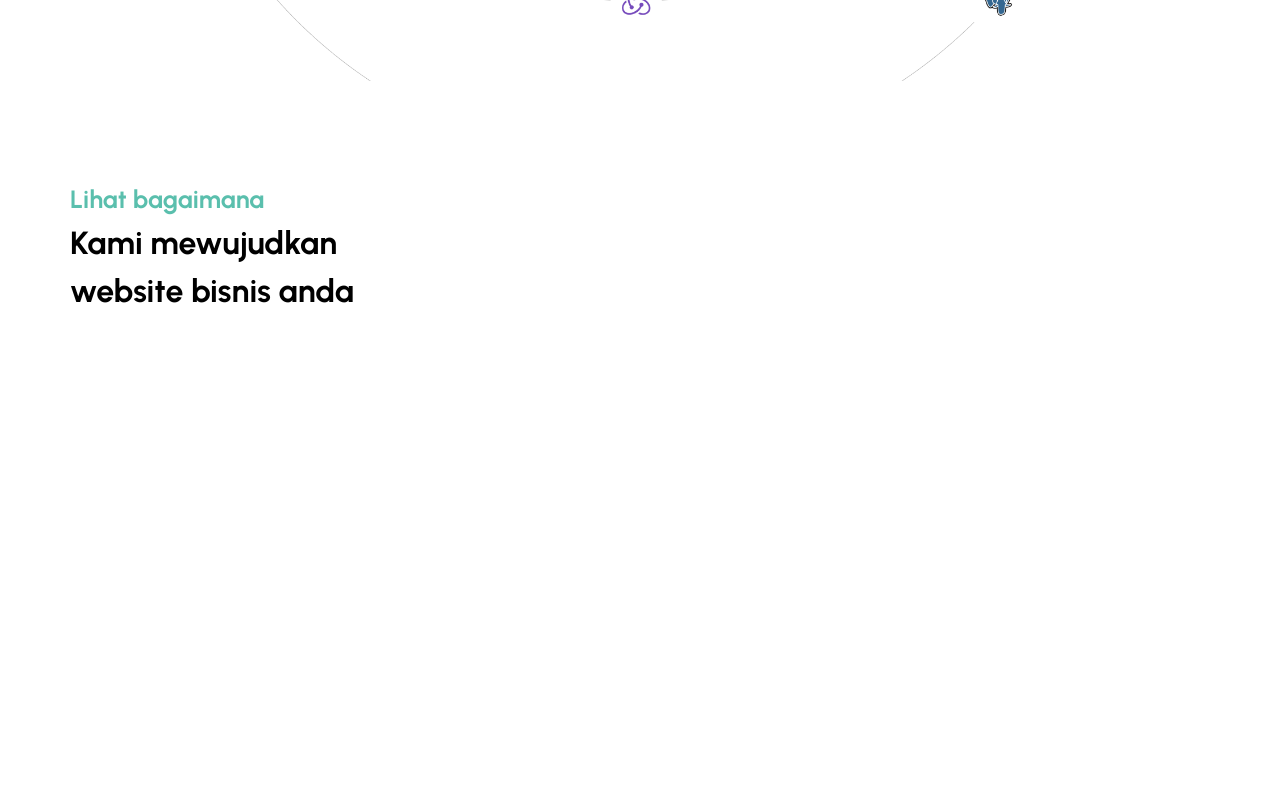
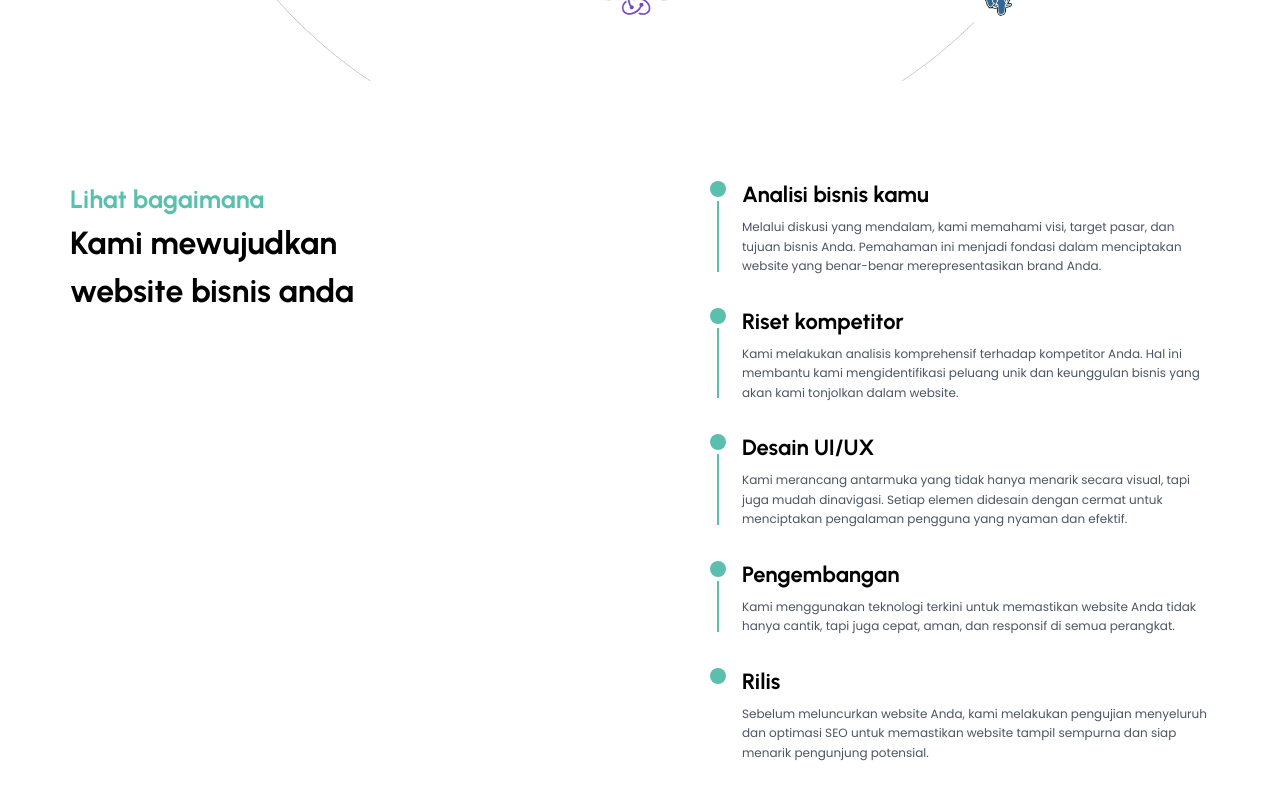
Before and after one commit to JokoSetiawan-dev/seier-web, a Next.js app: page / in a window 1280 px wide. Shown: the part 2978-3778 px from the top of the page. Before the commit the page ends 3393 px from the top, so only its background shows below. Built offline with nearby package versions, Linux system fonts and the light colour scheme.

Commit message:
feat: create workflow section

```diff
--- a/src/components/sections/WorkflowSection.tsx
+++ b/src/components/sections/WorkflowSection.tsx
@@ -1,8 +1,17 @@
-import React from 'react'
+import React from "react";
 
-export default function WorkflowSection() {
+interface ServiceStep {
+  title: string;
+  description: string;
+}
+
+interface ServiceTimelineProps {
+  steps: ServiceStep[];
+}
+
+const ServiceTimeline: React.FC<ServiceTimelineProps> = ({ steps }) => {
   return (
-    <section className="my-[50px] mx-[25px] tablet:my-[100px] tablet:mx-[50px] laptop:mx-[70px] desktop:mx-[150px]">
+    <section className="my-[50px] mx-[25px] tablet:my-[100px] tablet:mx-[50px] laptop:mx-[70px] desktop:mx-[150px] flex flex-col laptop:flex-row laptop:justify-between laptop:items-start">
       <div className="flex flex-col font-urbanist font-bold justify-center items-center laptop:justify-start laptop:items-start mb-[50px] tablet:mb-[100px]">
         <h1 className="text-[14px] tablet:text-[36px] laptop:text-[25px] desktop:text-[32px] text-[#5ABFAD]">
           Lihat bagaimana
@@ -11,13 +20,62 @@ export default function WorkflowSection() {
           Kami mewujudkan <br /> website bisnis anda
         </h1>
       </div>
-      <div>
-        <div>
-          <div>
+      <div className="desktop:max-w-[600px] laptop:max-w-[500px]">
+        {steps.map((step, index) => (
+          <div key={index} className="flex gap-4 mb-8 last:mb-0">
+            {/* Timeline dot and line */}
+            <div className="flex flex-col items-center">
+              <div className="w-4 h-4 rounded-full bg-[#5ABFAD] shrink-0" />
+              {index !== steps.length - 1 && (
+                <div className="w-0.5 h-full bg-[#5ABFAD] my-1" />
+              )}
+            </div>
 
+            {/* Content */}
+            <div>
+              <h3 className="font-urbanist font-bold text-lg mb-2 text-[14px] tablet:text-[28px] laptop:text-[22px] desktop:text-[28px]">
+                {step.title}
+              </h3>
+              <p className="text-gray-600 font-poppins text-sm leading-relaxed text-[8px] tablet:text-[16px] laptop:text-[12px] desktop:text-[16px]">
+                {step.description}
+              </p>
+            </div>
           </div>
-        </div>
+        ))}
       </div>
     </section>
-  )
+  );
+};
+
+// Example usage with the data from the image
+export default function ServiceTimelineExample() {
+  const steps = [
+    {
+      title: "Analisi bisnis kamu",
+      description:
+        "Melalui diskusi yang mendalam, kami memahami visi, target pasar, dan tujuan bisnis Anda. Pemahaman ini menjadi fondasi dalam menciptakan website yang benar-benar merepresentasikan brand Anda.",
+    },
+    {
+      title: "Riset kompetitor",
+      description:
+        "Kami melakukan analisis komprehensif terhadap kompetitor Anda. Hal ini membantu kami mengidentifikasi peluang unik dan keunggulan bisnis yang akan kami tonjolkan dalam website.",
+    },
+    {
+      title: "Desain UI/UX",
+      description:
+        "Kami merancang antarmuka yang tidak hanya menarik secara visual, tapi juga mudah dinavigasi. Setiap elemen didesain dengan cermat untuk menciptakan pengalaman pengguna yang nyaman dan efektif.",
+    },
+    {
+      title: "Pengembangan",
+      description:
+        "Kami menggunakan teknologi terkini untuk memastikan website Anda tidak hanya cantik, tapi juga cepat, aman, dan responsif di semua perangkat.",
+    },
+    {
+      title: "Rilis",
+      description:
+        "Sebelum meluncurkan website Anda, kami melakukan pengujian menyeluruh dan optimasi SEO untuk memastikan website tampil sempurna dan siap menarik pengunjung potensial.",
+    },
+  ];
+
+  return <ServiceTimeline steps={steps} />;
 }
```
